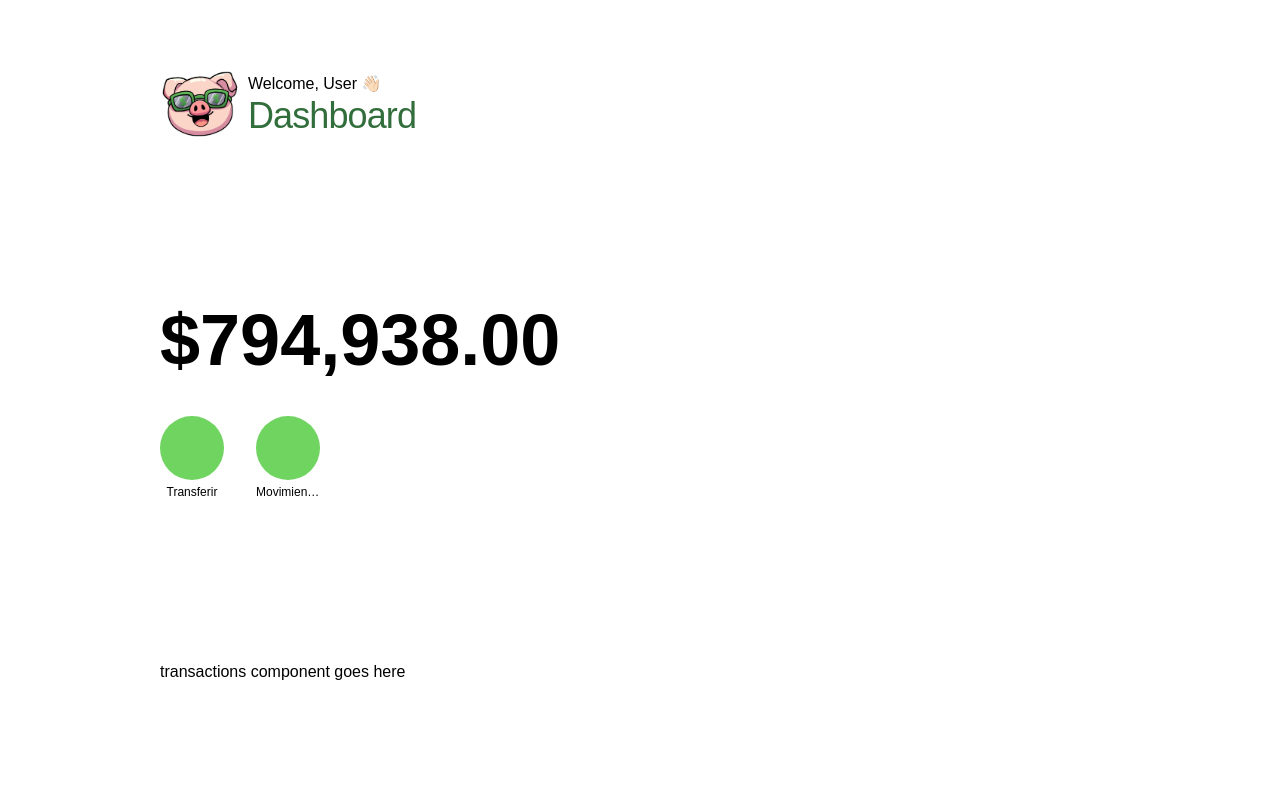
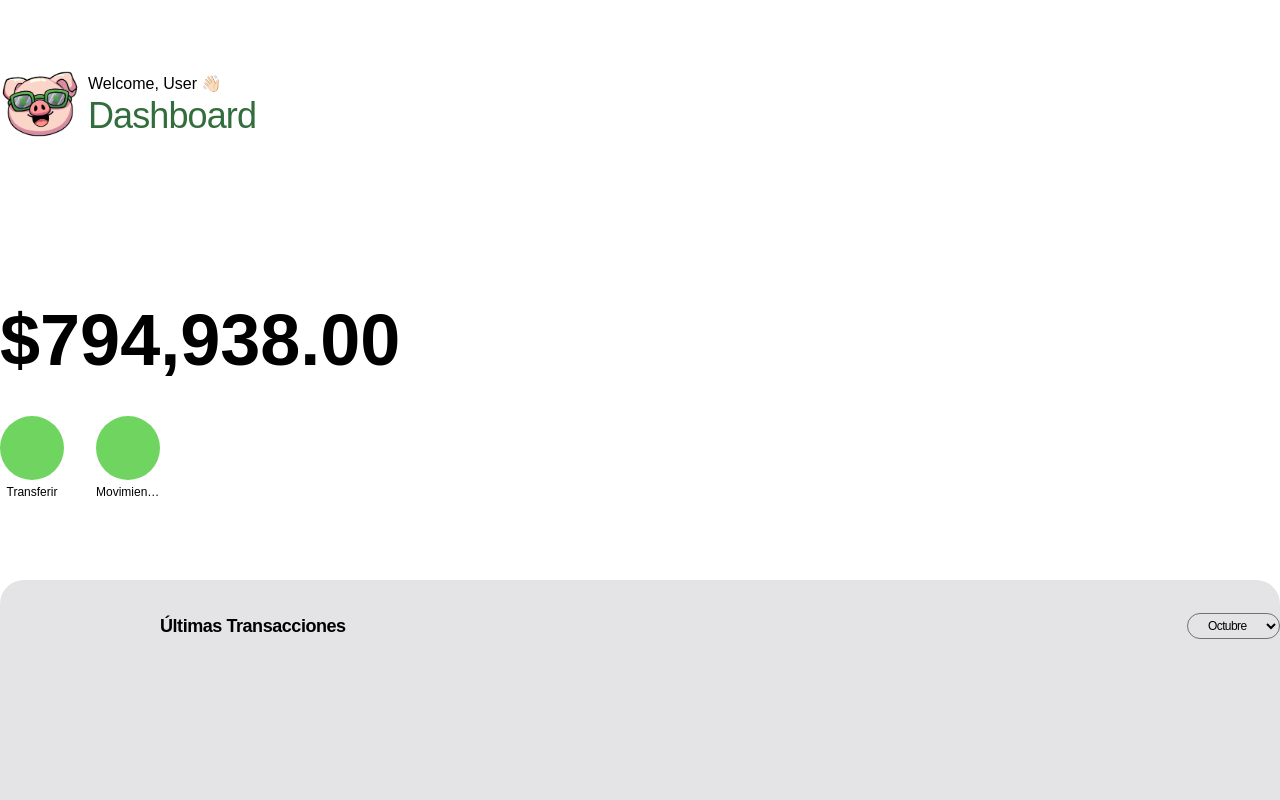
Before and after one commit to No-Country-simulation/c21-27-n-java-angular, an Angular app in the folder frontend/: page /dashboard in a window 1280 px wide. Shown: the top 800 px of the page. Built offline with nearby package versions, Linux system fonts and the light colour scheme.

Commit message:
feat(fe): add recents components

```diff
--- a/frontend/src/app/app.component.html
+++ b/frontend/src/app/app.component.html
@@ -1,6 +1,6 @@
 <!-- <app-navbar /> -->
 
-<main [class]="obPadding()">
+<main>
   <router-outlet />
 </main>
 
--- /dev/null
+++ b/frontend/src/app/features/dashboard/components/recents/recents.component.html
@@ -0,0 +1,13 @@
+<div [ngClass]="['container', obPadding()]">
+  <header class="header">
+    <h2 [class]="obHeading({tag: 'h2'})">Últimas Transacciones</h2>
+
+    <select name="month" id="month" [ngClass]="['header__select', obButtonOutline()]">
+      <option value="test">Octubre</option>
+    </select>
+  </header>
+
+  <section class="list">
+
+  </section>
+</div>
--- /dev/null
+++ b/frontend/src/app/features/dashboard/components/recents/recents.component.scss
@@ -0,0 +1,7 @@
+:host {
+  @apply block mt-20 bg-zinc-200 rounded-t-3xl pt-8 min-h-80;
+}
+
+.header {
+  @apply flex justify-between items-center;
+}
--- /dev/null
+++ b/frontend/src/app/features/dashboard/components/recents/recents.component.ts
@@ -0,0 +1,18 @@
+import { NgClass } from '@angular/common';
+import { Component } from '@angular/core';
+import { OB_PADDING } from '@styles/obBoxes.tv';
+import { OB_BUTTON_OUTLINED } from '@styles/obButtons.tv';
+import { OB_TEXT_HEADINGS } from '@styles/obTexts.tv';
+
+@Component({
+  selector: 'app-recents',
+  standalone: true,
+  imports: [NgClass],
+  templateUrl: './recents.component.html',
+  styleUrl: './recents.component.scss',
+})
+export class RecentsComponent {
+  obPadding = OB_PADDING;
+  obHeading = OB_TEXT_HEADINGS;
+  obButtonOutline = OB_BUTTON_OUTLINED;
+}
--- a/frontend/src/app/features/dashboard/dashboard.component.html
+++ b/frontend/src/app/features/dashboard/dashboard.component.html
@@ -5,6 +5,4 @@
   <app-shortcuts />
 </section>
 
-<section class="recent-transactions">
-  transactions component goes here
-</section>
+<app-recents></app-recents>
--- a/frontend/src/app/features/dashboard/dashboard.component.scss
+++ b/frontend/src/app/features/dashboard/dashboard.component.scss
@@ -9,5 +9,5 @@
 }
 
 .recent-transactions {
-  @apply mt-40;
+  @apply mt-32;
 }
--- a/frontend/src/app/features/dashboard/dashboard.component.ts
+++ b/frontend/src/app/features/dashboard/dashboard.component.ts
@@ -1,9 +1,10 @@
-import { Component, inject } from '@angular/core';
+import { Component } from '@angular/core';
+import { BalanceService } from '@shared/services/balance.service';
 
 import { AccountBalanceComponent } from './components/account-balance/account-balance.component';
 import { DashboardHeaderComponent } from './components/dashboard-header/dashboard-header.component';
 import { ShortcutsComponent } from './components/shortcuts/shortcuts.component';
-import { BalanceService } from '@shared/services/balance.service';
+import { RecentsComponent } from './components/recents/recents.component';
 
 @Component({
   selector: 'app-dashboard',
@@ -12,6 +13,7 @@ import { BalanceService } from '@shared/services/balance.service';
     AccountBalanceComponent,
     DashboardHeaderComponent,
     ShortcutsComponent,
+    RecentsComponent,
   ],
   templateUrl: './dashboard.component.html',
   styleUrl: './dashboard.component.scss',
@@ -20,7 +22,7 @@ export class DashboardComponent {
   balance = '';
 
   constructor(private balanceService: BalanceService) {
-    const balance = balanceService.getBalance();
+    const balance = this.balanceService.getBalance();
     this.balance = String(balance);
   }
 }
--- a/frontend/src/app/styles/obButtons.tv.ts
+++ b/frontend/src/app/styles/obButtons.tv.ts
@@ -12,7 +12,7 @@ export const OB_BUTTON_CIRCLE = tv({
 });
 
 export const OB_BUTTON_OUTLINED = tv({
-  base: '',
+  base: 'text-xs tracking-tighter px-4 py-1 bg-transparent rounded-full border border-black/50',
   variants: {
     neutral: '',
     selected: '',
--- a/frontend/src/app/styles/obTexts.tv.ts
+++ b/frontend/src/app/styles/obTexts.tv.ts
@@ -5,7 +5,7 @@ export const OB_TEXT_HEADINGS = tv({
   variants: {
     tag: {
       h1: 'text-ob-title-medium-green text-3xl lg:text-4xl',
-      h2: '',
+      h2: 'font-bold text-lg',
     },
     color: {},
   },
```
Also changed, not shown: 1 other file (tests, documents, lock files or other folders).
